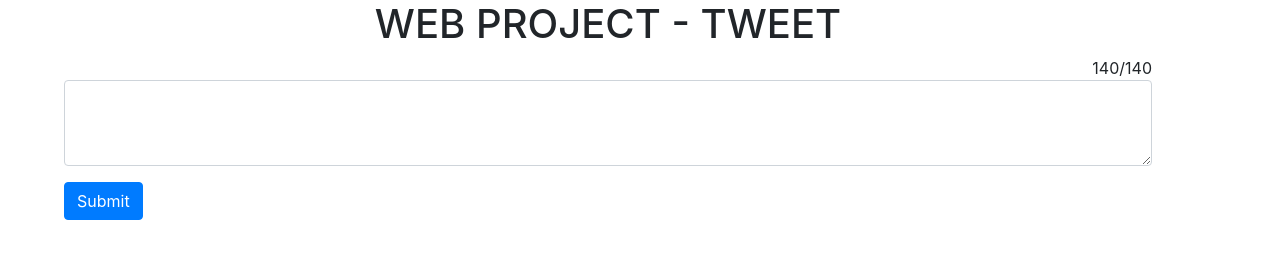
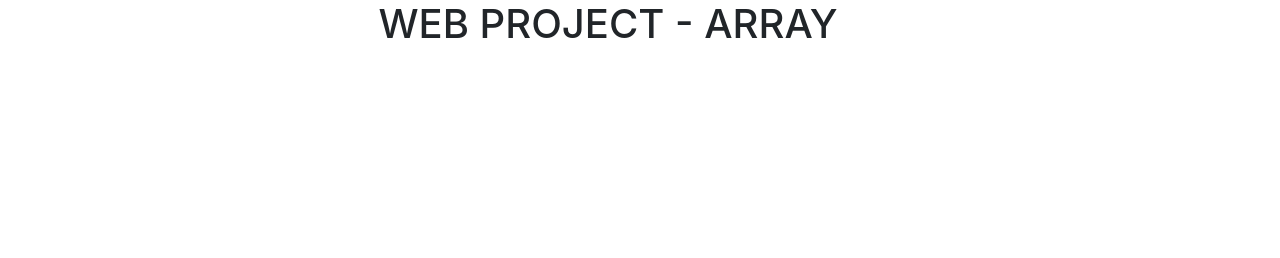
Before and after one commit to blue96/sesi-10, a plain HTML site: page sesi 10 3/index.html in a window 1280 px wide. Drawn offline with nearby package versions, Linux system fonts and the light colour scheme.

Commit message:
tutorial 3

```diff
--- a/sesi 10 3/index.html
+++ b/sesi 10 3/index.html
@@ -12,14 +12,8 @@
     </head>
     <body>
         <form style="width: 90%; padding-left: 5%;">
-            <h1 style="text-align: center;">WEB PROJECT - TWEET</h1>
-            <div class="form-group">
-            <div id="batasText" style="text-align: right;">140/140</div>
-            <textarea class="form-control" id="txtKata" rows="3" oninput="onChange()"></textarea>
-            </div>
-            <button type="proses" class="btn btn-primary" onclick="onSubmit(event)" >Submit</button>
+            <h1 style="text-align: center;">WEB PROJECT - ARRAY</h1>
         </form>
-        <div id="hasil" style="text-align: justify;"></div>
     </body>
     <script src="index.js"></script>
 </html>
--- a/sesi 10 3/index.js
+++ b/sesi 10 3/index.js
@@ -1,30 +1,28 @@
-let tweet = []
-let kata = ''
-var txtKata = document.getElementById("txtKata");
-var batasText = document.getElementById("batasText");
-
-
-const onSubmit = (event) => {
-    event.preventDefault();
-    if (txtKata.value.length <= 140){
-        let txtKalimat = document.getElementById('txtKata').value;
-        tweet.push(txtKalimat)
-        let kata = ''
-        tweet.forEach(element=>{
-            kata = kata + element + '<br>';
-        })
-        s = "";
-        batasText.innerText = 140-s.length + '/140';
-        document.getElementById("txtKata").value = "";
-        document.getElementById('hasil').innerHTML = kata;
-
+let min, max, mean
+let odds = []
+let evens = []
+let total = 0
+function numberProcessing(arr){
+    max = arr[0];
+    min = arr[0];
+    for (let i = 0; i < arr.length ; i++){
+        total = total + arr[i];
+        if (arr[i] > max){
+            max = arr[i];
+        }
+        if (arr[i] < min){
+            min = arr[i];
+        }
+        if (arr[i] % 2 === 0){
+            evens.push(arr[i]);
+        }
+        else{
+            odds.push(arr[i]);
+        }
     }
-    else {
-        alert('character melebihi kapasitas')
-    }
+    mean = Math.round(total / arr.length)
+    console.log(arr)
+    console.log('min = ' + min + '; max = ' + max + '; mean = ' + mean + '; odds = ' + odds.join('-') + '; evens = ' + evens.join('-') )
 }
 
-const onChange = () => {
-    var s = txtKata.value;
-    batasText.innerText = 140-s.length + '/140';
-}
+numberProcessing([1,3,5,1,2,8,10,0,3]);
```
